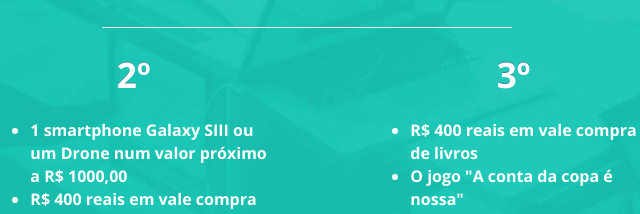
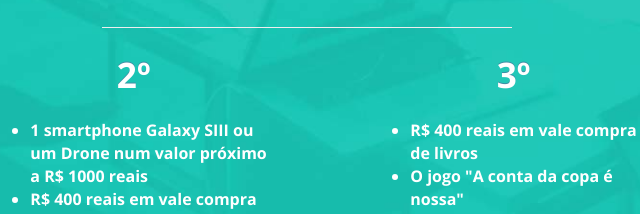
Before and after one commit to okfn-brasil/hackatona.vaimudar.org, a plain HTML site: page index.html in a window 1280 px wide. Shown: the part 1803-2017 px from the top of the page, 348-988 px from the left. Drawn offline with nearby package versions, Linux system fonts and the light colour scheme; some packages are replaced by stand-ins of ours.

Commit message:
Chenged money presentation

```diff
--- a/index.html
+++ b/index.html
@@ -117,7 +117,7 @@
 								<span class="formatted-number">2º</span>
 								<br />
 								<ul>
-									<li>1 smartphone Galaxy SIII ou um Drone num valor próximo a R$ 1000,00</li>
+									<li>1 smartphone Galaxy SIII ou um Drone num valor próximo a R$ 1000 reais</li>
 									<li>R$ 400 reais em vale compra de livros</li>
 									<li>O jogo "A conta da copa é nossa"</li>
 									<li>O livro "O lado sujo do futebol", Amaury Ribeiro Jr., Tony Chastinet, Luiz Carlos Azenha</li>
```
